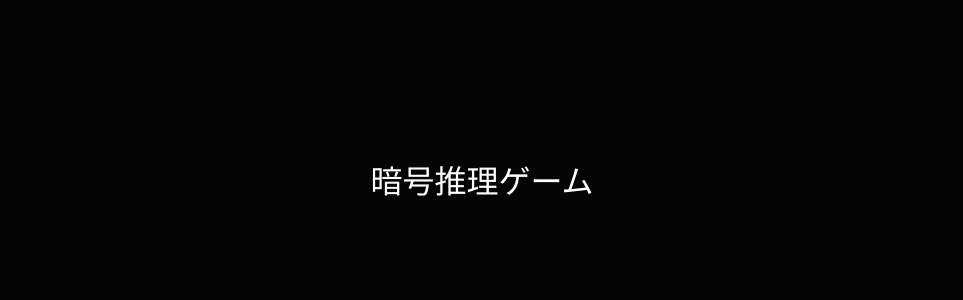
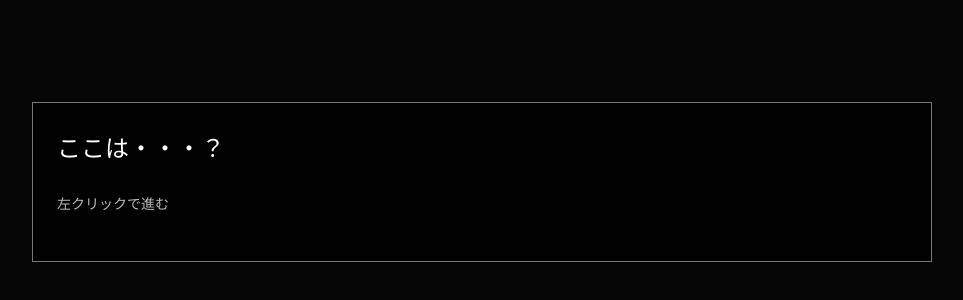
Before and after one commit to lycanthr0pes/language-deciphering-game, a Next.js app: page / in a window 1280 px wide. Shown: the part 218-518 px from the top of the page, without its empty margins (158-1121 px from the left). Built offline with nearby package versions, Linux system fonts and the light colour scheme.

Commit message:
add: 導入会話・キーボード入力・DialogueBoxを追加

```diff
--- /dev/null
+++ b/src/components/DialogueBox.module.css
@@ -0,0 +1,19 @@
+.box {
+  width: min(900px, 90vw);
+  min-height: 160px;
+  padding: 24px;
+  background: rgba(0, 0, 0, 0.78);
+  border: 1px solid #777777;
+  color: #ffffff;
+}
+
+.text {
+  font-size: 24px;
+  line-height: 1.8;
+}
+
+.instruction {
+  margin-top: 24px;
+  font-size: 14px;
+  color: #bbbbbb;
+}
--- /dev/null
+++ b/src/components/DialogueBox.tsx
@@ -0,0 +1,15 @@
+import styles from "./DialogueBox.module.css";
+
+type DialogueBoxProps = {
+  text: string;
+  instruction: string;
+};
+
+export function DialogueBox({ text, instruction }: DialogueBoxProps) {
+  return (
+    <div className={styles.box}>
+      <p className={styles.text}>{text}</p>
+      <p className={styles.instruction}>{instruction}</p>
+    </div>
+  );
+}
--- a/src/components/GameScreen.module.css
+++ b/src/components/GameScreen.module.css
@@ -6,7 +6,3 @@
   align-items: center;
   justify-content: center;
 }
-
-.text {
-  font-size: 32px;
-}
--- a/src/components/GameScreen.tsx
+++ b/src/components/GameScreen.tsx
@@ -1,11 +1,47 @@
 "use client";
 
+import { useEffect, useState } from "react";
+import { DialogueBox } from "./DialogueBox";
 import styles from "./GameScreen.module.css";
 
+const introDialogues = [
+  "ここは・・・？",
+  "目を覚ますと、知らない場所にいた。",
+  "どうやら、椅子に縛られて動けないようだ。",
+  "目の前の机には手帳とペンが置いてあり、その奥には仮面を付けた男が座っている。",
+  "男が話しかけてきた・・・",
+];
+
 export function GameScreen() {
+  const [dialogueIndex, setDialogueIndex] = useState(0);
+  const currentDialogue = introDialogues[dialogueIndex];
+
+  useEffect(() => {
+    function handleKeyDown(event: KeyboardEvent) {
+      if (event.code === "Space") {
+        event.preventDefault();
+        console.log("あとで手帳を開閉する");
+      }
+    }
+
+    window.addEventListener("keydown", handleKeyDown);
+    return () => window.removeEventListener("keydown", handleKeyDown);
+  }, []);
+
+  function handleNextDialogue() {
+    const nextIndex = dialogueIndex + 1;
+
+    if (nextIndex < introDialogues.length) {
+      setDialogueIndex(nextIndex);
+    }
+  }
+
   return (
-    <main className={styles.screen}>
-      <p className={styles.text}>暗号推理ゲーム</p>
+    <main className={styles.screen} onClick={handleNextDialogue}>
+      <DialogueBox
+        text={currentDialogue}
+        instruction="左クリックで進む"
+      />
     </main>
   );
 }
```
